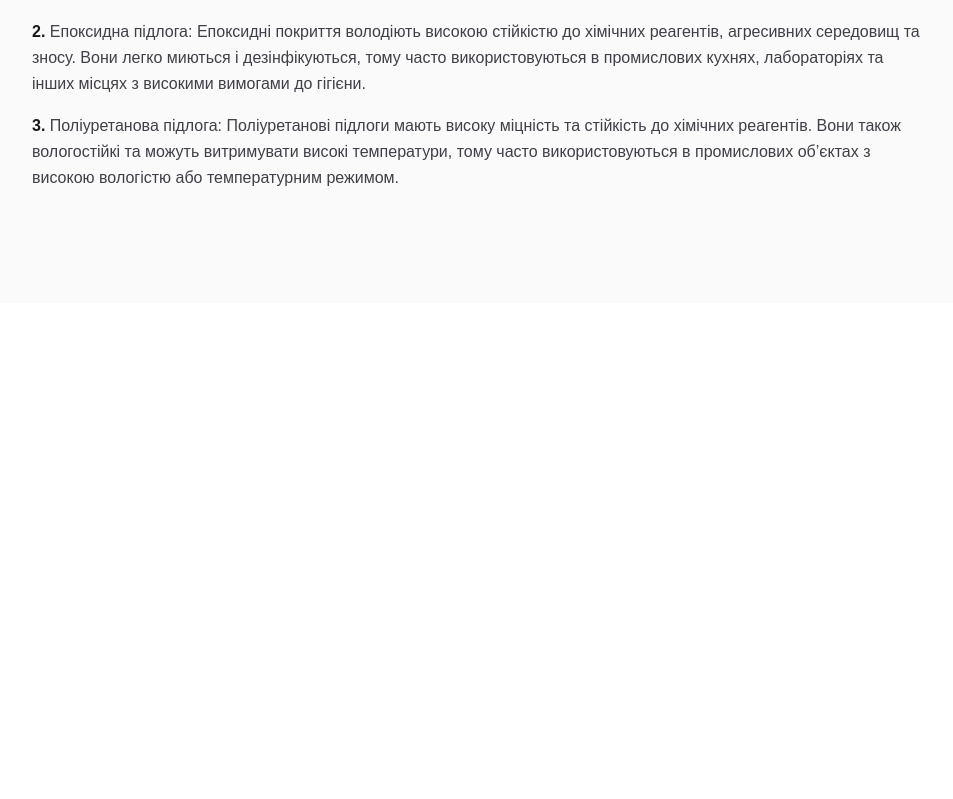
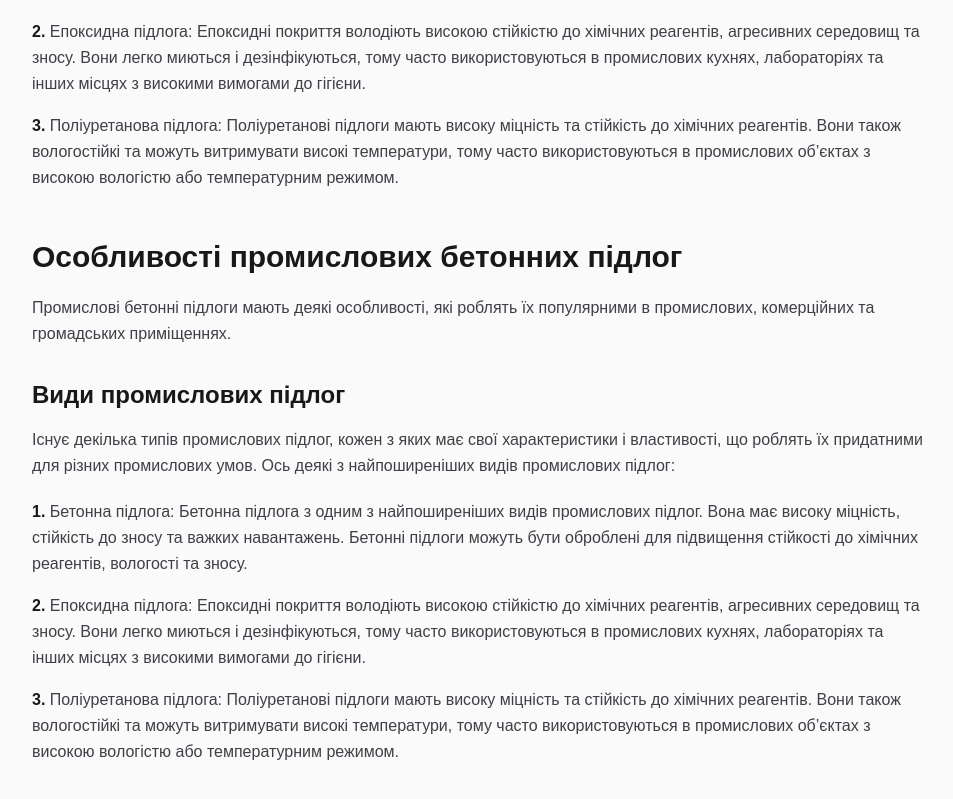
Before and after one commit to Romaleso261981/top_home_shop, a Next.js app: page / in a window 1280 px wide. Shown: the part 2011-2810 px from the top of the page, without its empty margins (160-1113 px from the left). Before the commit the page ends 2314 px from the top, so only its background shows below. Built offline with nearby package versions, Linux system fonts and the light colour scheme.

Commit message:
Add MaterialSelectionSection for industrial concrete flooring features on Home page, detailing unique characteristics and benefits of various flooring types.

```diff
--- a/src/app/page.tsx
+++ b/src/app/page.tsx
@@ -44,6 +44,17 @@ export default function Home() {
             "Поліуретанова підлога: Поліуретанові підлоги мають високу міцність та стійкість до хімічних реагентів. Вони також вологостійкі та можуть витримувати високі температури, тому часто використовуються в промислових об’єктах з високою вологістю або температурним режимом.",
           ]}
         />
+        <MaterialSelectionSection
+          title="Особливості промислових бетонних підлог"
+          paragraphs={[
+            "Промислові бетонні підлоги мають деякі особливості, які роблять їх популярними в промислових, комерційних та громадських приміщеннях.",
+          ]}
+          items={[
+            "Бетонна підлога: Бетонна підлога з одним з найпоширеніших видів промислових підлог. Вона має високу міцність, стійкість до зносу та важких навантажень. Бетонні підлоги можуть бути оброблені для підвищення стійкості до хімічних реагентів, вологості та зносу.",
+            "Епоксидна підлога: Епоксидні покриття володіють високою стійкістю до хімічних реагентів, агресивних середовищ та зносу. Вони легко миються і дезінфікуються, тому часто використовуються в промислових кухнях, лабораторіях та інших місцях з високими вимогами до гігієни.",
+            "Поліуретанова підлога: Поліуретанові підлоги мають високу міцність та стійкість до хімічних реагентів. Вони також вологостійкі та можуть витримувати високі температури, тому часто використовуються в промислових об’єктах з високою вологістю або температурним режимом.",
+          ]}
+        />
         {/* <AboutSection />
         <TypesSection />
         <BenefitsSection />
```
